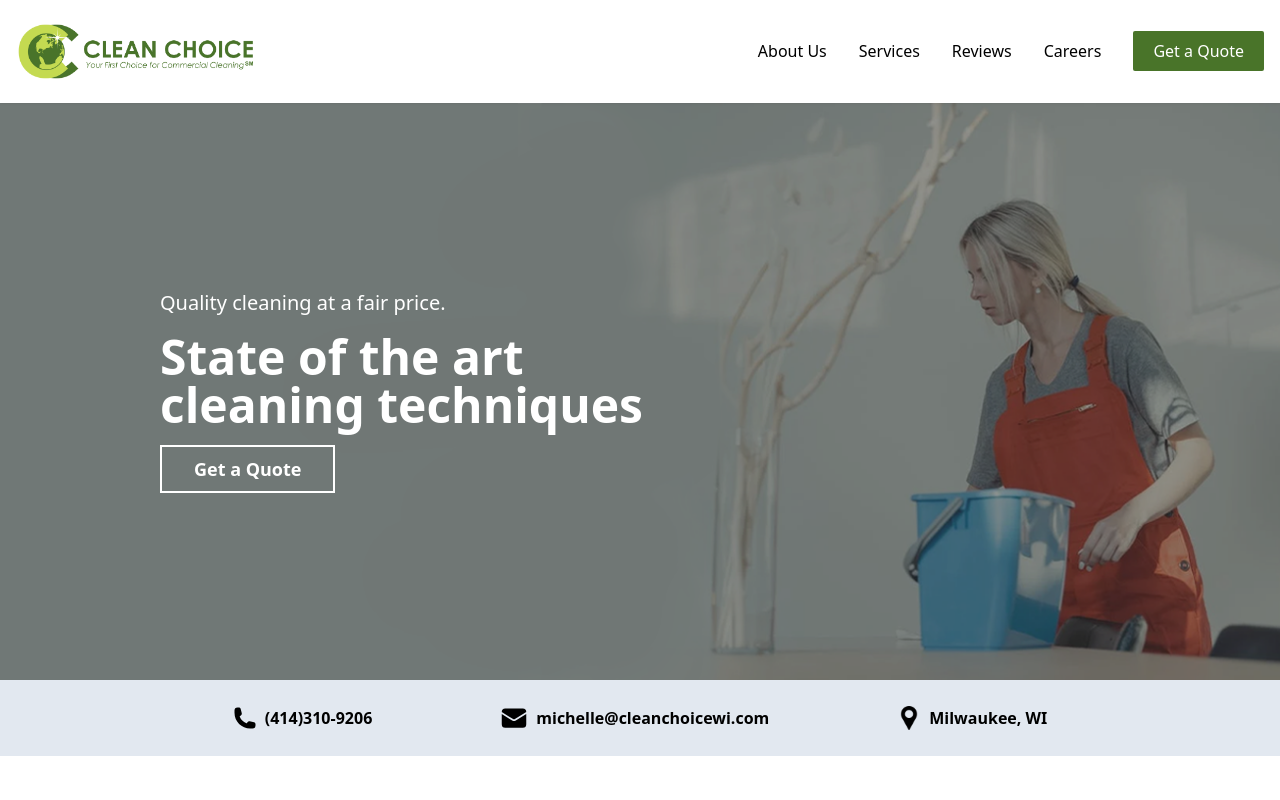
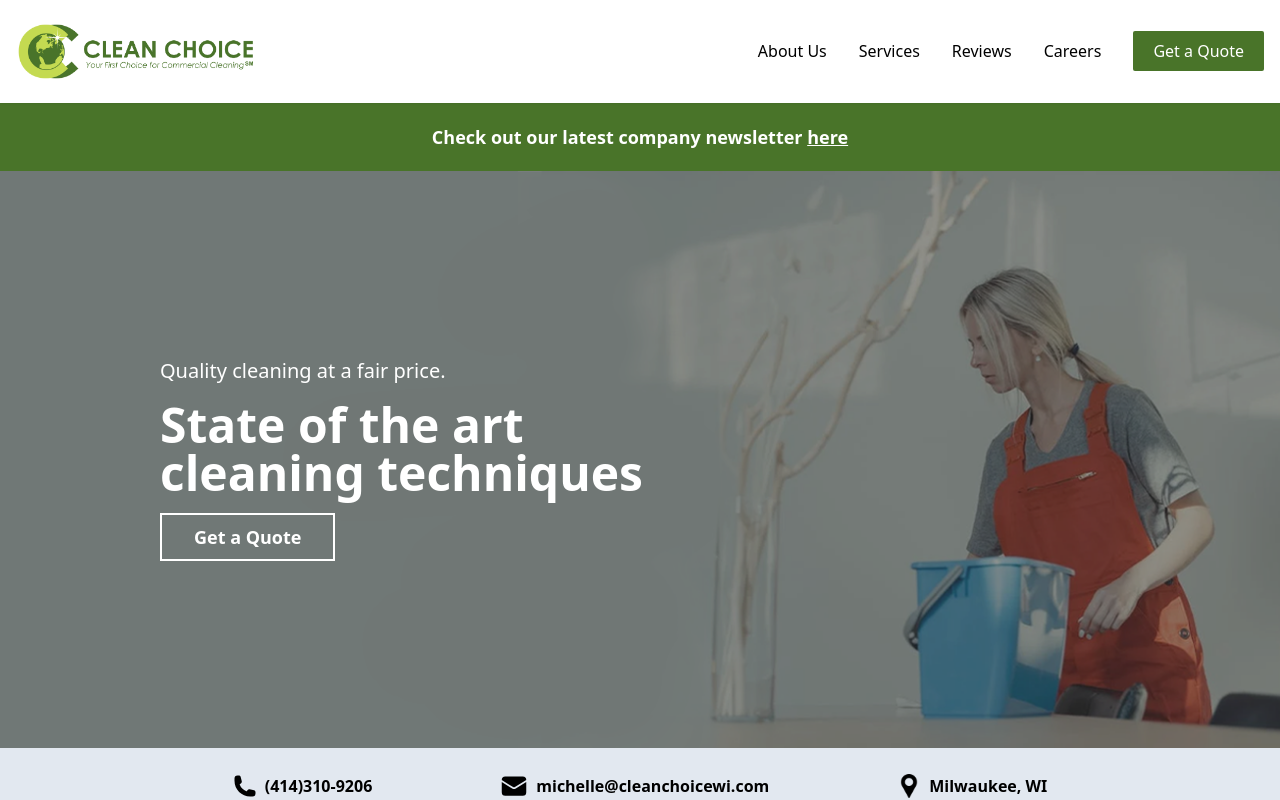
Before and after one commit to Clean-Choice-Website/clean-choice, a React (Vite) app: page / in a window 1280 px wide. Shown: the top 800 px of the page. Built offline with nearby package versions, Linux system fonts and the light colour scheme.

Commit message:
Add newsletter to homepage

```diff
--- a/src/Homepage/HomePageHero.jsx
+++ b/src/Homepage/HomePageHero.jsx
@@ -1,5 +1,6 @@
 /* eslint-disable react/prop-types */
 import ContactInfo from "../components/ContactInfo";
+import Newsletter from "../components/Newsletter";
 
 const HomePageHero = ({ openModal, heroImage, heroImageLandscape }) => {
   return (
@@ -7,6 +8,9 @@ const HomePageHero = ({ openModal, heroImage, heroImageLandscape }) => {
       <main>
         <div className="sm:hidden">
           <ContactInfo />
+        </div>
+        <div className="hidden sm:block">
+          <Newsletter />
         </div>
         <section className="relative w-full">
           <img
@@ -42,6 +46,9 @@ const HomePageHero = ({ openModal, heroImage, heroImageLandscape }) => {
         <div className="hidden sm:block">
           <ContactInfo />
         </div>
+        <div className="sm:hidden">
+          <Newsletter />
+        </div>
       </main>
     </>
   );
```
